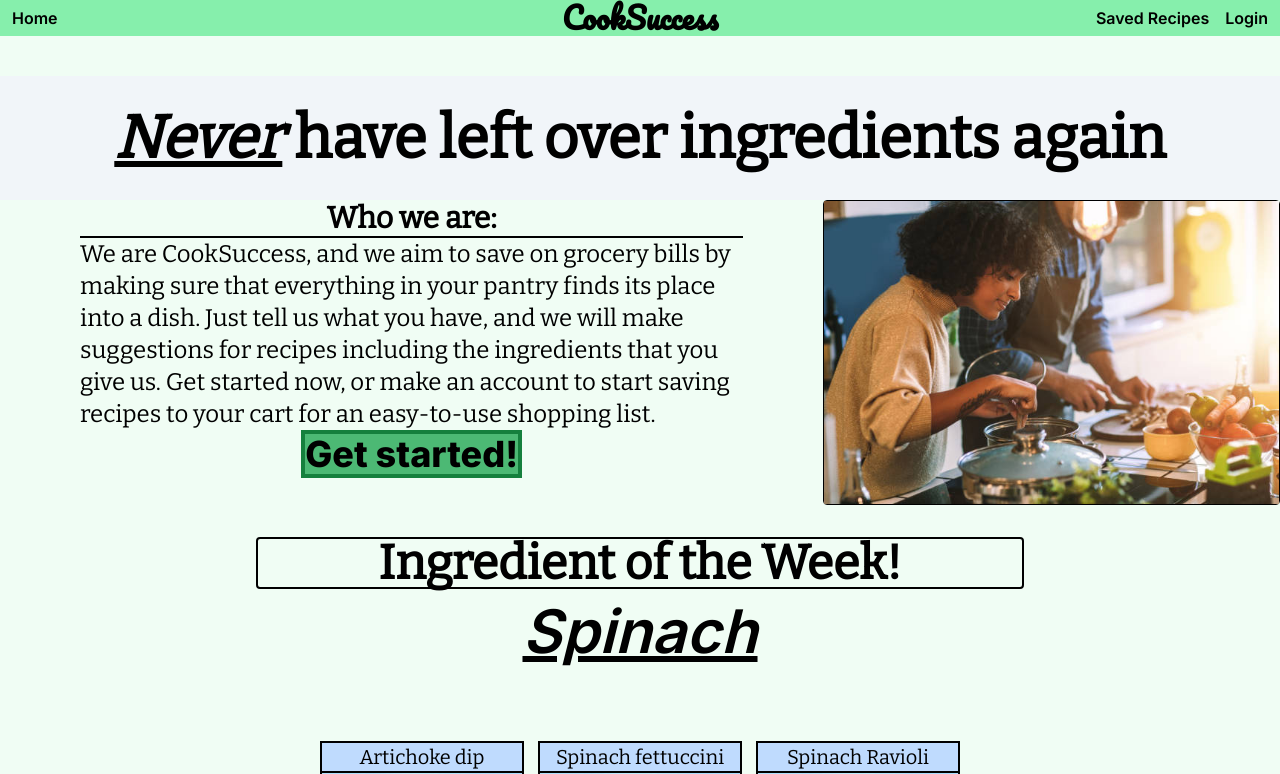
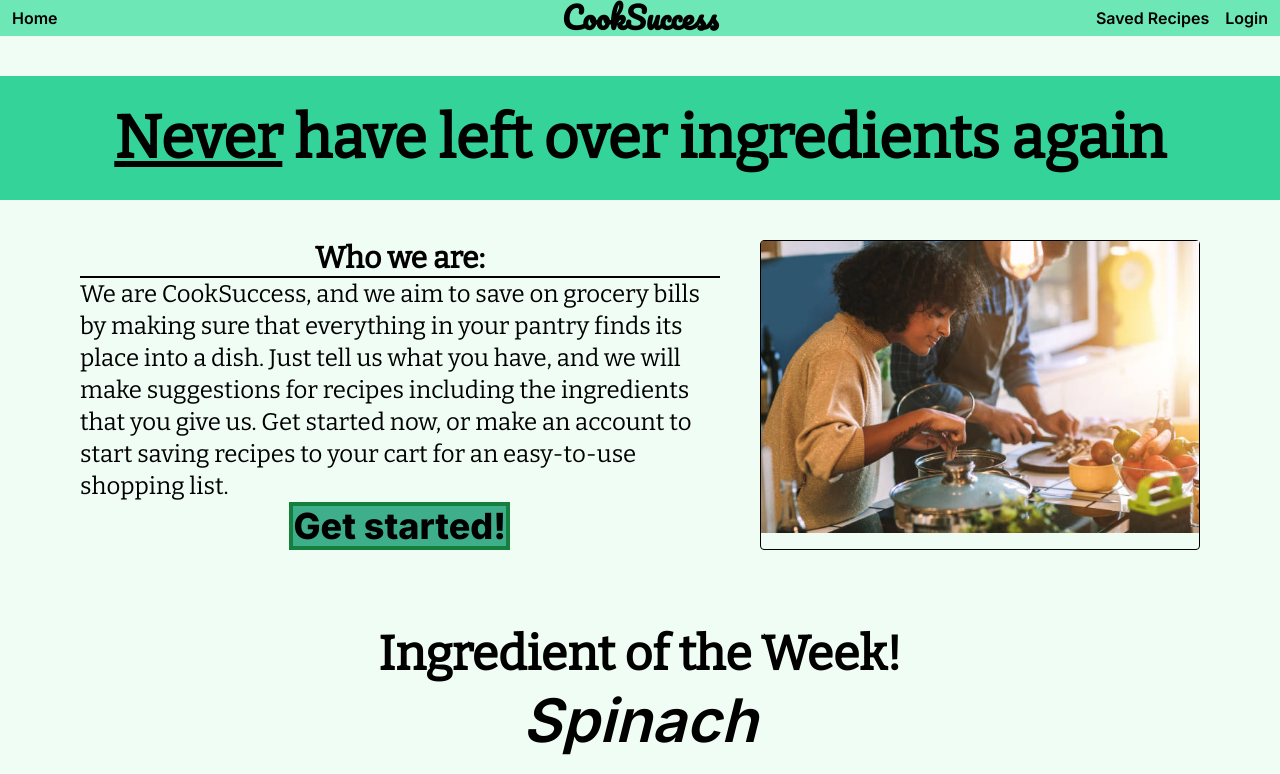
Before and after one commit to victorgboynton/cook_success, a Next.js app: page / in a window 1280 px wide. Shown: the top 774 px of the page. Built offline with nearby package versions, Linux system fonts and the light colour scheme.

Commit message:
Styling on landing page

```diff
--- a/app/Login/page.tsx
+++ b/app/Login/page.tsx
@@ -1,7 +1,7 @@
 export default function Login() {
   return (
     <div className="flex h-screen items-center justify-center mx-auto">
-			<div className="bg-green-400 px-20 py-10 rounded-xl">
+      <div className="bg-emerald-400 px-20 py-10 rounded-xl">
         <h1 className="text-center text-xl font-pacifico items-center">
           Welcome!
         </h1>
@@ -10,7 +10,7 @@
           <input type="text" placeholder="Username" className="rounded" />
           <p className="">Password:</p>
           <input type="password" placeholder="Password" className="rounded" />
-					<button className="py-fill bg-green-700 my-4 text-2xl font-extrabold text-white rounded border-2 border-black">
+          <button className="py-fill bg-emerald-700 my-4 text-2xl font-extrabold text-white rounded border-2 border-black">
             Login
           </button>
           <div className="flex flex-row text-xs gap-1">
--- a/app/Navbar.tsx
+++ b/app/Navbar.tsx
@@ -2,7 +2,7 @@
 
 export function Navbar() {
   return (
-    <div className="grid grid-cols-3 px-2 items-center bg-green-300">
+    <div className="grid grid-cols-3 px-2 items-center bg-emerald-300">
       <div className="">
         <NavButton linkTarget="/">Home</NavButton>
       </div>
--- a/app/page.tsx
+++ b/app/page.tsx
@@ -9,16 +9,13 @@
 export default function Home() {
   return (
     <div className="">
-			<div className="flex text-6xl bg-slate-100 font-bitter font-bold text-center lg:mt-10 justify-center items-center mx-auto p-8 ">
+      <div className="flex text-6xl mx-auto bg-emerald-400 mb-10 font-bitter font-bold text-center lg:mt-10 justify-center items-center p-8 ">
         <h1>
-					<i>
-						<u>Never</u>
-					</i>{" "}
-					have left over ingredients again
+          <u>Never</u> have left over ingredients again
         </h1>
       </div>
-			<div className="flex">
-				<div className=" mx-20 items-center">
+      <div className="flex mx-20">
+        <div className=" items-center">
           <div className="col-span-2 max-w-4xl">
             <h1 className=" text-center text-3xl font-bold font-bitter border-b-2 border-black">
               Who we are:
@@ -32,13 +29,13 @@
               an easy-to-use shopping list.
             </p>
             <div className="flex justify-center items-center h-[30%]">
-							<button className=" bg-green-600/75 text-4xl  border-green-700  border-4 font-extrabold">
+              <button className=" bg-emerald-600/75 text-4xl  border-green-700  border-4 font-extrabold">
                 <Link href="/RecipePicker">Get started!</Link>
               </button>
             </div>
           </div>
         </div>
-				<div className="relative border border-black rounded aspect-video">
+        <div className="relative border border-black rounded aspect-video ml-10">
           <Image
             src="/peopleCooking.png"
             alt="people cooking"
@@ -47,17 +44,17 @@
           />
         </div>
       </div>
-			<div className="flex text-5xl font-bitter border-2  font-semibold border-black max-w-3xl rounded text-center justify-center items-center  mx-auto sm:mt-8">
+      <div className="mt-20">
+        <div className="flex text-5xl font-bitter  font-semibold border-black max-w-3xl rounded text-center justify-center items-center  mx-auto sm:mt-8">
           <h2>Ingredient of the Week!</h2>
         </div>
         <div className="  mt-3">
           <div className="flex text-6xl font-semibold justify-center mt-3">
-					<u>
             <i>Spinach</i>
-					</u>
           </div>
           <div className="">
             <List listItems={Foods} />
+          </div>
         </div>
       </div>
     </div>
```
Lines whose indentation alone changed are shown as unchanged.
